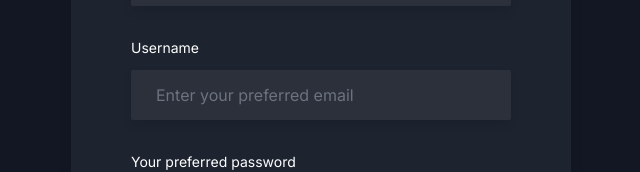
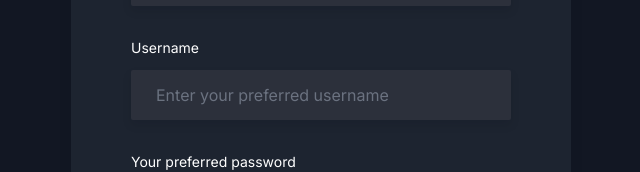
Before and after one commit to NewtonMutugi/ict-innovations-africa, a Next.js app: page /admin/signup in a window 1280 px wide. Shown: the part 955-1127 px from the top of the page, without its empty margins (319-959 px from the left). Built offline with nearby package versions, Linux system fonts and the light colour scheme.

Commit message:
Update placeholder text in SignupPage input field to reflect username entry

```diff
--- a/app/admin/signup/SignupPage.tsx
+++ b/app/admin/signup/SignupPage.tsx
@@ -145,7 +145,7 @@ const SignupPage = () => {
                     <input
                       type="text"
                       name="username"
-                      placeholder="Enter your preferred email"
+                      placeholder="Enter your preferred username"
                       className="w-full rounded-sm border border-stroke bg-[#f8f8f8] px-6 py-3 text-base text-body-color outline-none transition-all duration-300 focus:border-primary dark:border-transparent dark:bg-[#2C303B] dark:text-body-color-dark dark:shadow-two dark:focus:border-primary dark:focus:shadow-none"
                       required={true}
                     />
```
